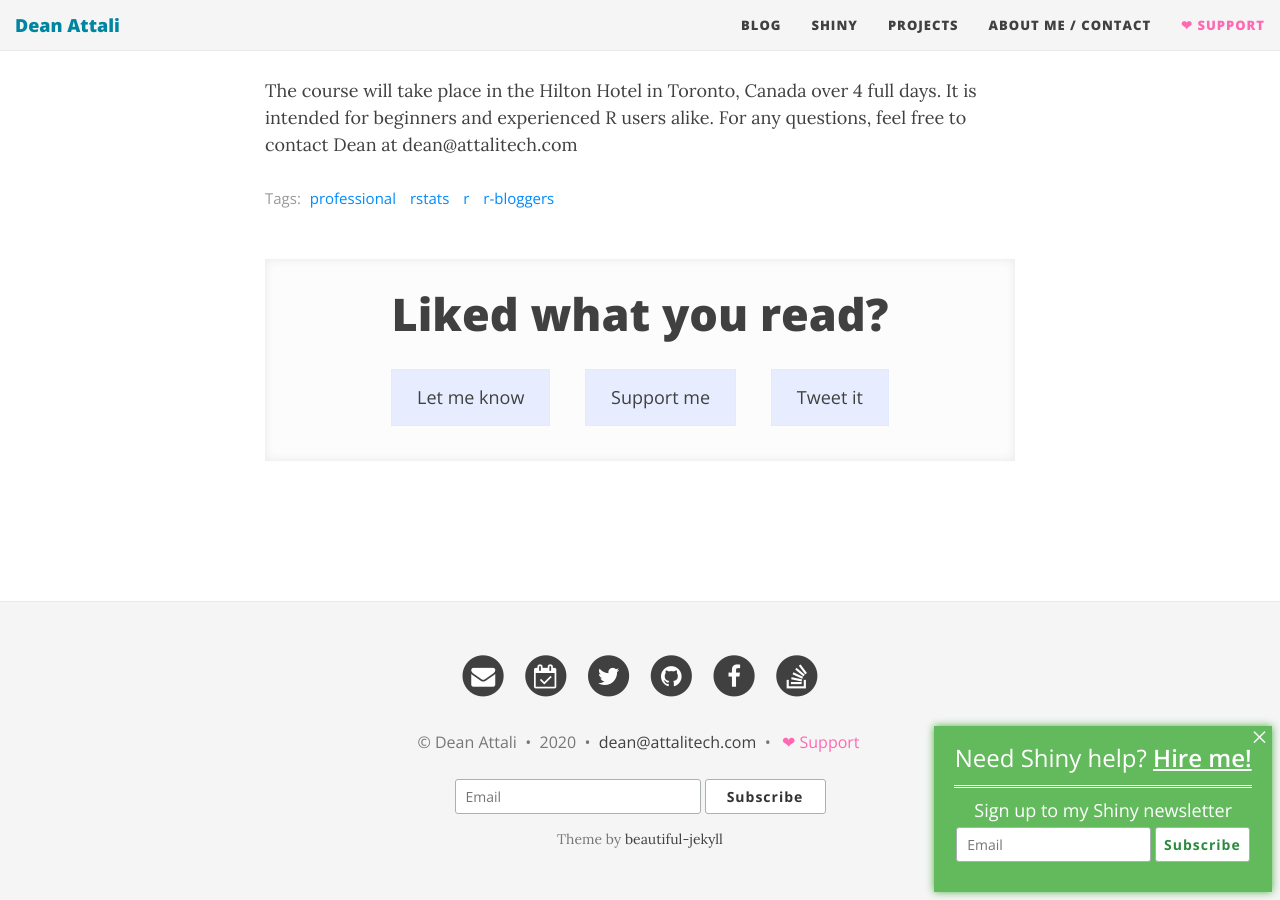
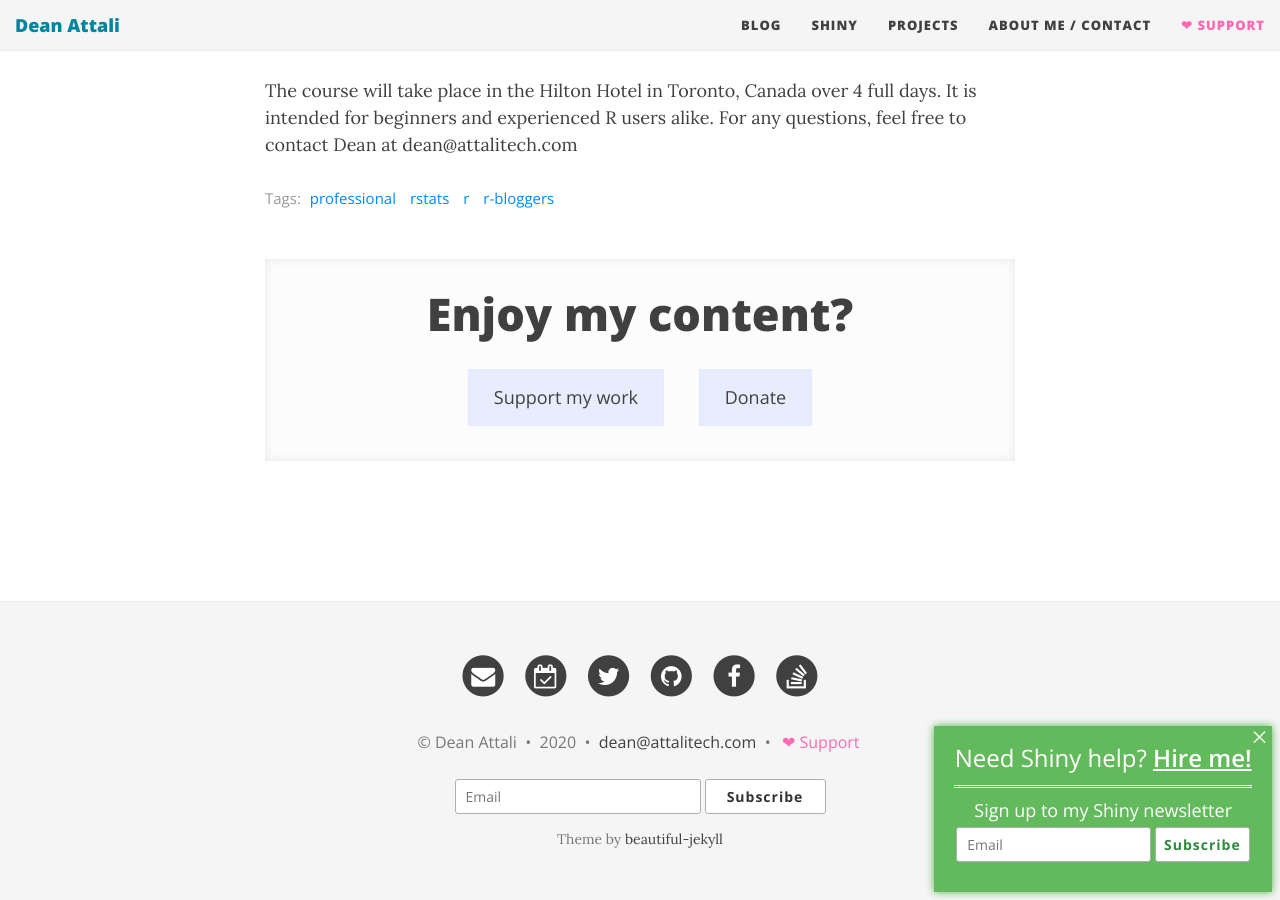
Before and after one commit to daattali/daattali.github.io, a Jekyll site: the page built from notblog/2017-11-21-tidyshiny-workshop-toronto.md, in a window 1280 px wide and 900 px high, scrolled down 770 px. Built offline with Jekyll 4.4.1, drawn with Linux system fonts in a browser that asks for light colours; nearby versions of some CDN libraries; comment, search, counter and statistics services are not loaded.

Commit message:
change share-section to have support links

```diff
--- a/_includes/share-section.html
+++ b/_includes/share-section.html
@@ -1,38 +1,15 @@
 {% if page.show-share or page.show-subscribe %}
   <div class="share-section">
-    <h1 class="share-title">Liked what you read?</h1>
+    <h1 class="share-title">Enjoy my content?</h1>
 
     {% if page.show-share %}
       <div class="share-buttons">
-        {% capture urlmessage %}{{ site.url }}/contact{% endcapture %}
+        <a href="https://github.com/sponsors/daattali" data-ga-event=1 data-ga-category="share" data-ga-action="sponsor" data-ga-label="{{ page.url }}">
+          Support my work
+        </a>
 
-        {% capture urlfb %}https://www.facebook.com/dialog/feed?app_id={{ site.fb_app_id }}&link={{ site.url }}{{ page.url }}&name={{ page.title }}&caption={{ site.url-pretty }}&redirect_uri={{ site.url }}{{ page.url }}?message=Thanks for sharing!{% endcapture %}
-        {% if page.share-img %}
-          {% capture urlfb %}{{ urlfb }}&picture={{ page.share-img }}{% endcapture %}
-        {% endif %}
-
-        {% capture urltwitter %}https://twitter.com/intent/tweet?url={{ site.url }}{{ page.url }}&via=daattali{% endcapture %}
-        {% if page.tags contains 'rstats' %}
-          {% assign maxlength = 94 %}
-          {% capture urltwitter %}{{ urltwitter }}&hashtags=rstats{% endcapture %}
-        {% else %}
-          {% assign maxlength = 102 %}
-        {% endif %}
-        {% capture urltwitter %}{{ urltwitter }}&text={{ page.title | truncate: maxlength }}{% endcapture %}
-
-        <a href="{{ urlmessage }}" data-ga-event=1 data-ga-category="share" data-ga-action="message" data-ga-label="{{ page.url }}">
-          Let me know
-        </a>
-        <!--
-        <a href="{{ urlfb }}" data-ga-event=1 data-ga-category="share" data-ga-action="facebook" data-ga-label="{{ page.url }}">
-          Share on Facebook
-        </a>
-        -->
-        <a href="https://www.paypal.me/daattali/10" data-ga-event=1 data-ga-category="share" data-ga-action="donate" data-ga-label="{{ page.url }}">
-          Support me
-        </a>
-        <a href="{{ urltwitter }}" data-ga-event=1 data-ga-category="share" data-ga-action="twitter" data-ga-label="{{ page.url }}">
-          Tweet it
+        <a href="https://www.paypal.me/daattali" data-ga-event=1 data-ga-category="share" data-ga-action="donate" data-ga-label="{{ page.url }}">
+          Donate
         </a>
       </div>
     {% endif %}
```
